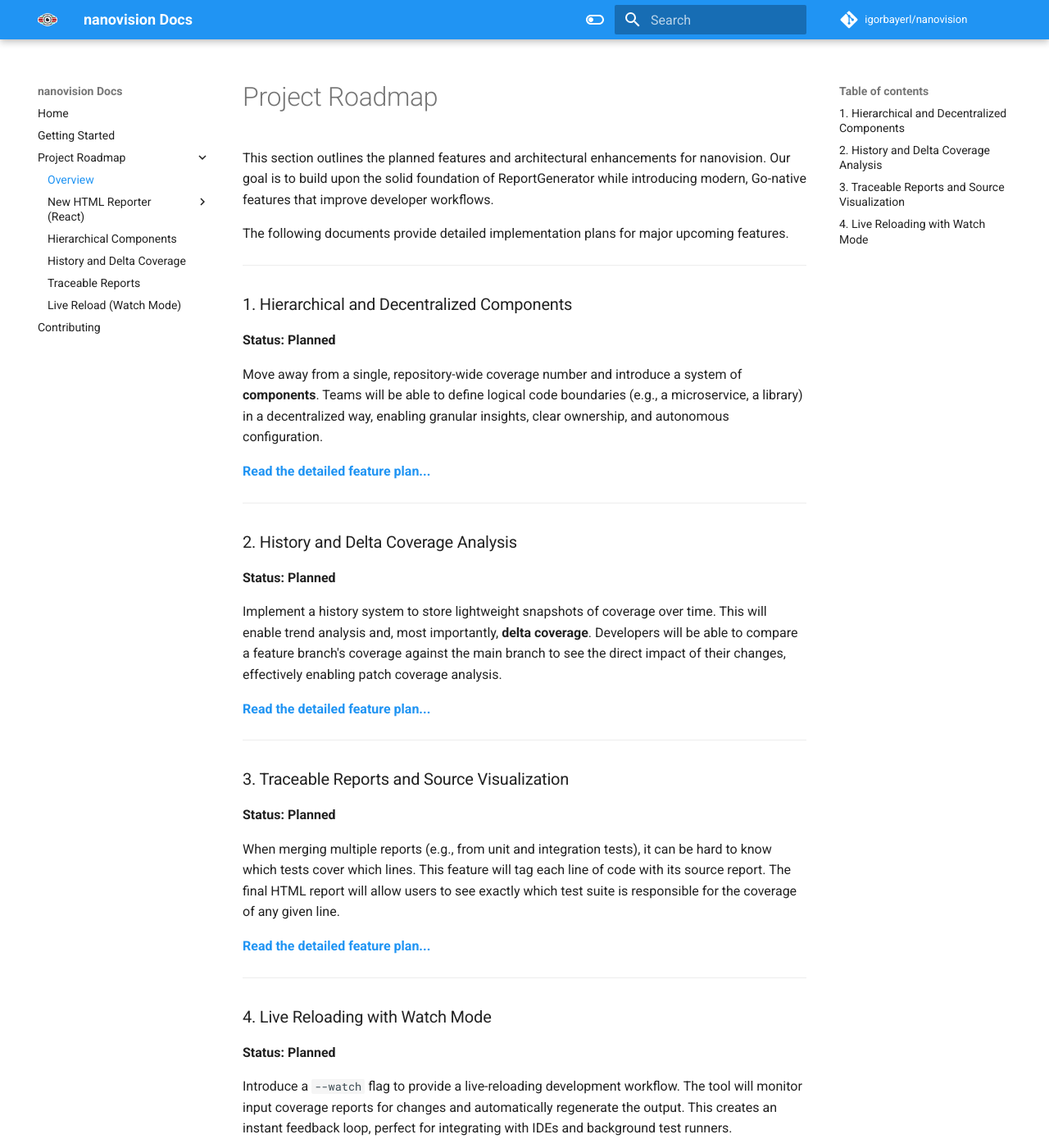
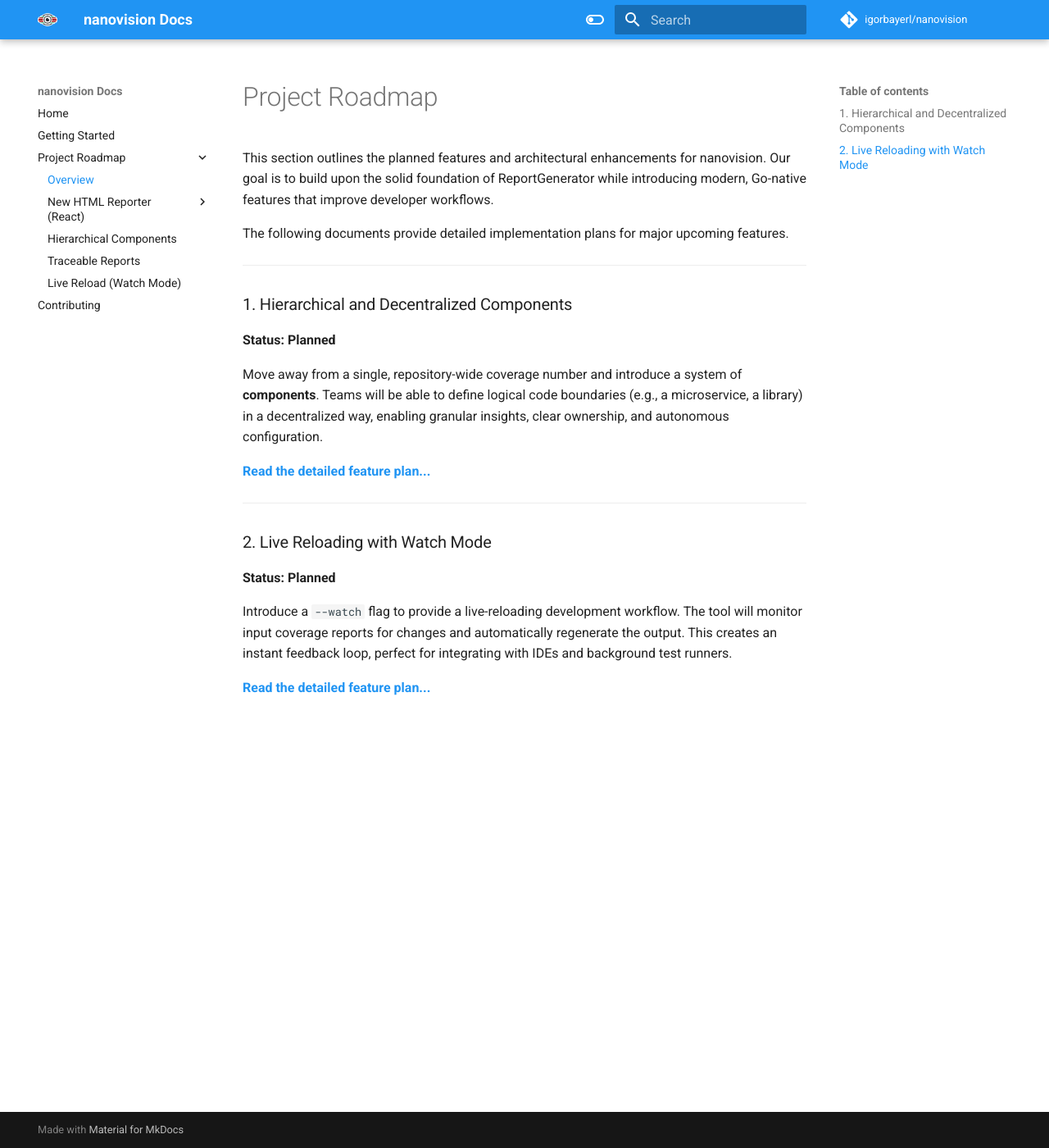
Before and after one commit to IgorBayerl/nanovision, an MkDocs documentation site: the page built from docs/docs/roadmap/index.md, in a window 1280 px wide and 1400 px high. Shown: the whole window at 82% size. Built offline with MkDocs 1.6.1 and Material for MkDocs 9.7.7, drawn with Linux system fonts in a browser that asks for light colours; comment, search, counter and statistics services are not loaded.

Commit message:
updating docs, fixing references

```diff
--- a/docs/docs/roadmap/index.md
+++ b/docs/docs/roadmap/index.md
@@ -13,27 +13,11 @@ Move away from a single, repository-wide coverage number and introduce a system
 
 [**Read the detailed feature plan...**](./components.md)
 
----
 
-### 2. History and Delta Coverage Analysis
-**Status: Planned**
-
-Implement a history system to store lightweight snapshots of coverage over time. This will enable trend analysis and, most importantly, **delta coverage**. Developers will be able to compare a feature branch's coverage against the main branch to see the direct impact of their changes, effectively enabling patch coverage analysis.
-
-[**Read the detailed feature plan...**](./history-coverage.md)
 
 ---
 
-### 3. Traceable Reports and Source Visualization
-**Status: Planned**
-
-When merging multiple reports (e.g., from unit and integration tests), it can be hard to know which tests cover which lines. This feature will tag each line of code with its source report. The final HTML report will allow users to see exactly which test suite is responsible for the coverage of any given line.
-
-[**Read the detailed feature plan...**](./trace-reports.md)
-
----
-
-### 4. Live Reloading with Watch Mode
+### 2. Live Reloading with Watch Mode
 **Status: Planned**
 
 Introduce a `--watch` flag to provide a live-reloading development workflow. The tool will monitor input coverage reports for changes and automatically regenerate the output. This creates an instant feedback loop, perfect for integrating with IDEs and background test runners.
--- a/docs/mkdocs.yml
+++ b/docs/mkdocs.yml
@@ -48,7 +48,6 @@ nav:
       - 'Summary Page Refactor Plan': 'roadmap/new-react-reporter/feature-plan-summary-page-refactor.md'
       - 'UI Development Guide': 'roadmap/new-react-reporter/ui-development-guide.md'
     - 'Hierarchical Components': 'roadmap/components.md'
-    - 'History and Delta Coverage': 'roadmap/history-coverage.md'
     - 'Traceable Reports': 'roadmap/trace-reports.md'
     - 'Live Reload (Watch Mode)': 'roadmap/watch-mode.md'
   - 'Contributing': 'contributing.md'
```
